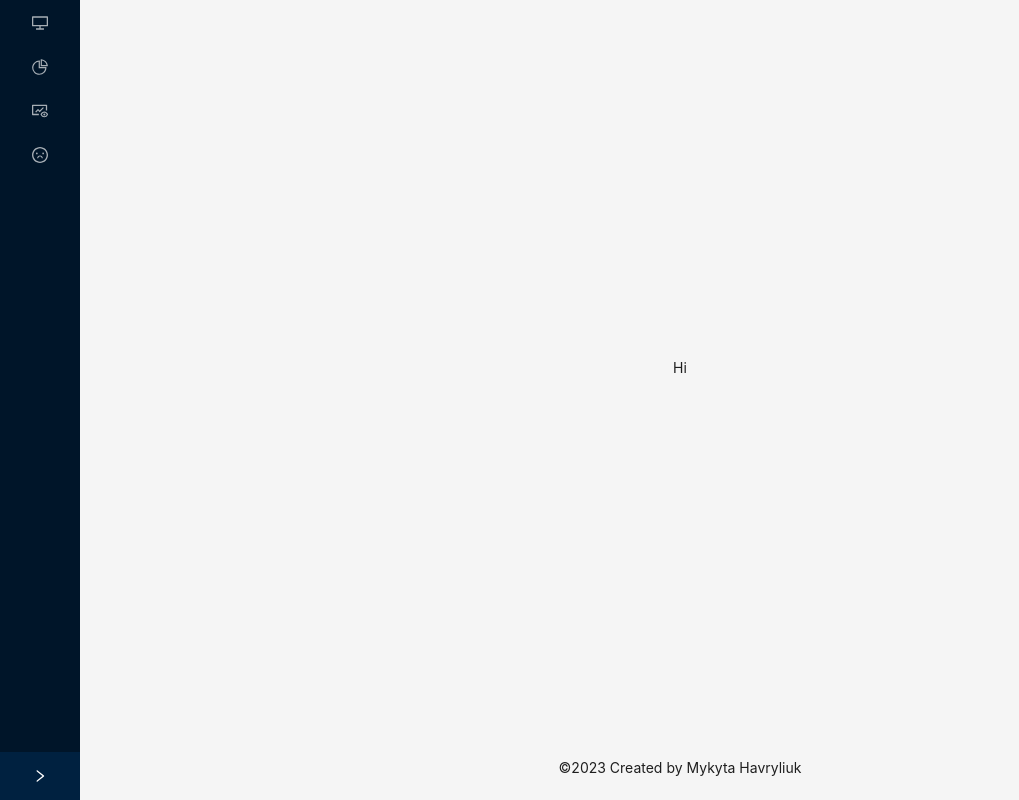
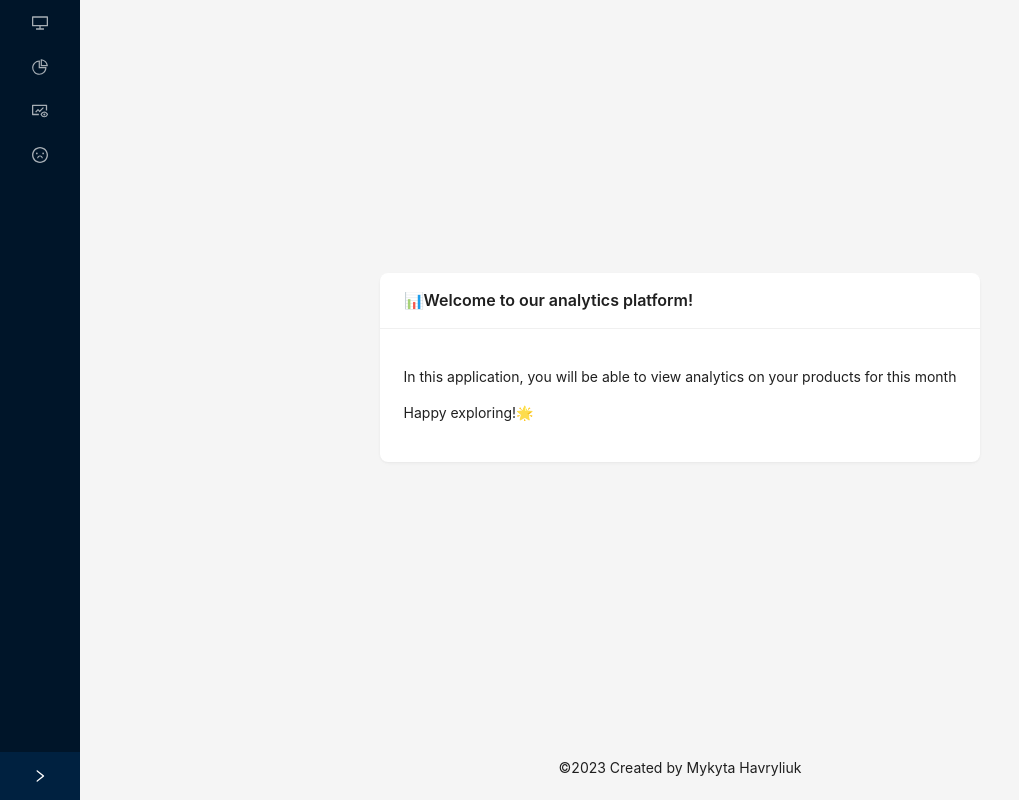
Before and after one commit to Githi54/products-dashboard, a React (Vite) app: page / in a window 1280 px wide. Before the commit this address had no page. Shown: the whole page, without its empty margins (0-1019 px from the left). Built offline with nearby package versions, Linux system fonts and the light colour scheme.

Commit message:
feature: added welcome home page

```diff
--- a/src/app/router/index.jsx
+++ b/src/app/router/index.jsx
@@ -1,17 +1,17 @@
 import { createBrowserRouter } from "react-router-dom";
-import { Layout } from "@components/templates";
 import {
   Page404,
   ComparePage,
   ProductsInfoPage,
   AnalyticsPage,
+  HomePage,
 } from "@components/pages";
 import { Routes } from "@shared/constants";
 
 export const router = createBrowserRouter([
   {
     path: Routes.HOME,
-    element: <Layout>Hi</Layout>,
+    element: <HomePage />,
   },
   {
     path: Routes.PRODUCTS_INFO,
--- a/src/components/pages/compare/index.jsx
+++ b/src/components/pages/compare/index.jsx
@@ -36,7 +36,7 @@ export const ComparePage = () => {
             options={selectOptions}
           />
         </Flex>
-        <Flex gap="middle">
+        <Flex gap="middle" vertical>
           <AnalyticChart
             chartType="bar"
             metric="revenue"
--- /dev/null
+++ b/src/components/pages/home/index.jsx
@@ -0,0 +1,14 @@
+import { Layout } from "@components/templates";
+import { Card } from "antd";
+
+export const HomePage = () => (
+  <Layout>
+    <Card title="📊Welcome to our analytics platform!" bordered={false}>
+      <p>
+        In this application, you will be able to view analytics on your products
+        for this month
+      </p>
+      <p>Happy exploring!🌟</p>
+    </Card>
+  </Layout>
+);
--- a/src/components/pages/index.js
+++ b/src/components/pages/index.js
@@ -2,3 +2,4 @@ export * from "./404";
 export * from "./products-info";
 export * from "./analytics-page";
 export * from "./compare";
+export * from "./home";
```
